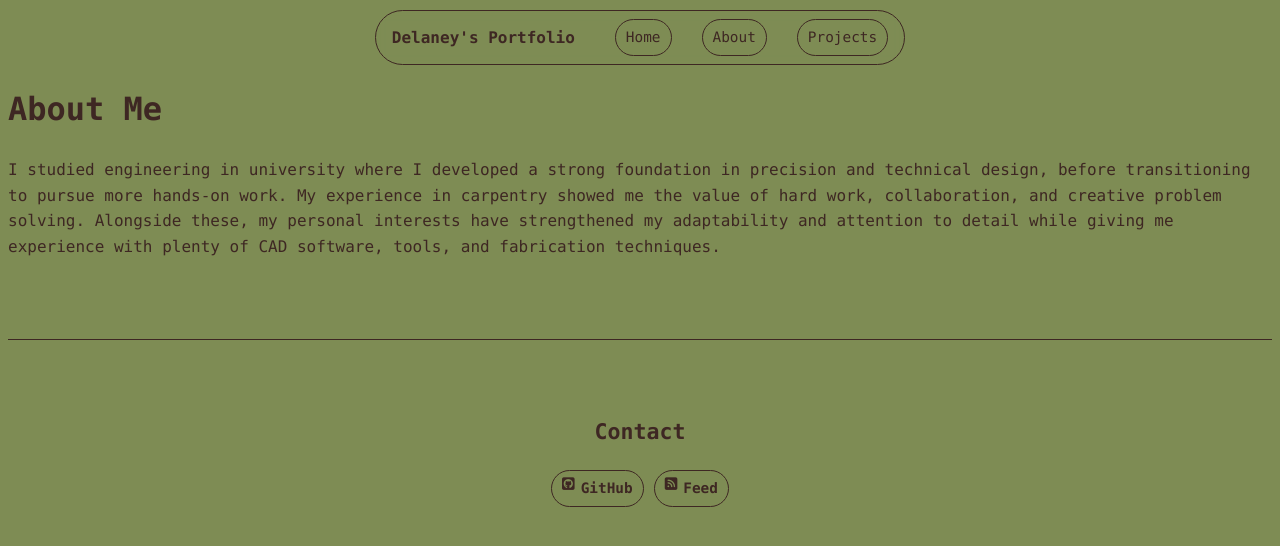
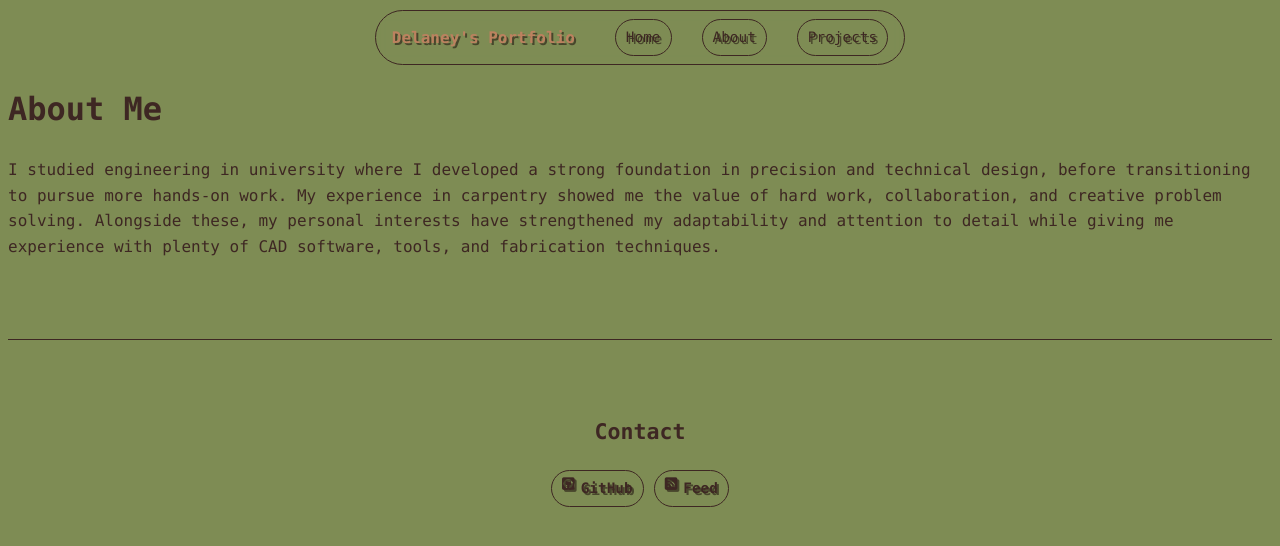
Before and after one commit to TheIrishWolf/TheIrishWolf.github.io, a Jekyll site: the page built from about/index.md, in a window 1280 px wide. Shown: the top 546 px of the page. Built offline with Jekyll 4.4.1, drawn with Linux system fonts in a browser that asks for light colours.

Commit message:
Link styling

```diff
--- a/assets/css/style.scss
+++ b/assets/css/style.scss
@@ -37,12 +37,14 @@ main img { /* Sets image display style */
   color: var(--text);
 }
 a:link, a:visited { /* unvisited/visited links */
-  color: var(--text);
-  text-decoration: bold;
+  color: var(--accent);
+  text-decoration: none;
+  text-shadow: 2px 2px var(--muted);
 }
 a:hover, a:active { /* mouse over/selected links */
   color: var(--accent);
-  text-decoration: bold;
+  text-decoration: none;
+  text-shadow: 4px 4px var(--muted);
   cursor: pointer;
 }
 /* ---------- Formatting ---------- */
```
